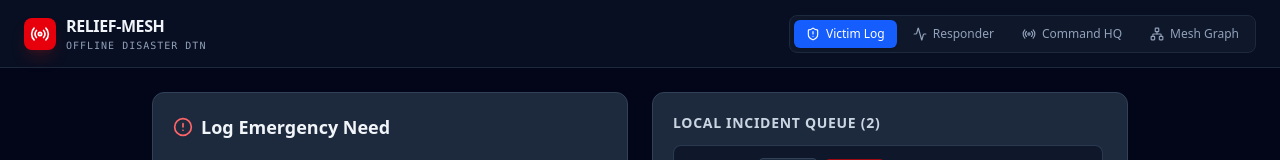
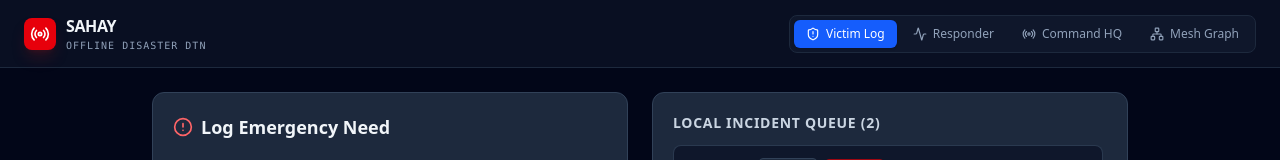
Before and after one commit to dontcuttrees/SAHAY, a React (Vite) app: page / in a window 1280 px wide. Shown: the top 160 px of the page. Built offline with nearby package versions, Linux system fonts and the light colour scheme.

Commit message:
change the platform's title to intended - SAHAY

```diff
--- a/index.html
+++ b/index.html
@@ -4,7 +4,7 @@
     <meta charset="UTF-8" />
     <link rel="icon" type="image/svg+xml" href="/favicon.svg" />
     <meta name="viewport" content="width=device-width, initial-scale=1.0" />
-    <title>relief-mesh-ui</title>
+    <title>sahay</title>
   </head>
   <body>
     <div id="root"></div>
--- a/package.json
+++ b/package.json
@@ -1,5 +1,5 @@
 {
-  "name": "relief-mesh-ui",
+  "name": "sahay-ui",
   "private": true,
   "version": "0.0.0",
   "type": "module",
--- a/src/App.jsx
+++ b/src/App.jsx
@@ -21,7 +21,7 @@ function DashboardShell() {
             <Radio className="w-5 h-5" />
           </div>
           <div>
-            <h1 className="font-bold text-base tracking-tight">RELIEF-MESH</h1>
+            <h1 className="font-bold text-base tracking-tight">SAHAY</h1>
             <p className="text-[10px] text-slate-400 uppercase tracking-widest font-mono">Offline Disaster DTN</p>
           </div>
         </div>
```
